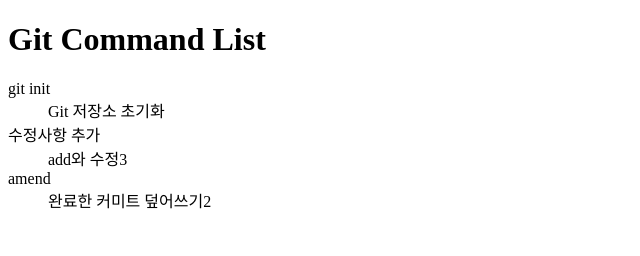
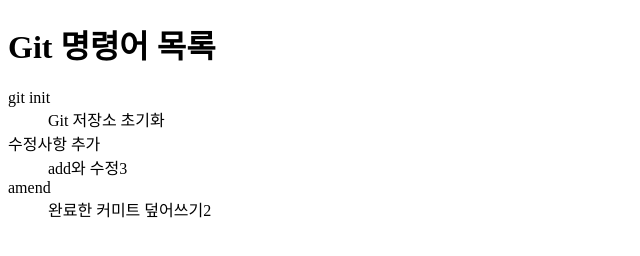
Before and after one commit to onggari/cli-git, a plain HTML site: page index.html in a window 1280 px wide. Shown: the whole page, without its empty margins (0-640 px from the left). Drawn offline with Linux system fonts and the light colour scheme.

Commit message:
sublime 표시 test

```diff
--- a/index.html
+++ b/index.html
@@ -5,7 +5,7 @@
 	<title>명령어 기반 인터페이스로 Git 사용하기</title>
 </head>
 <body>
-	<h1>Git Command List</h1>
+	<h1>Git 명령어 목록</h1>
 	<dl>
 		<dt>git init</dt>
 		<dd>Git 저장소 초기화</dd>
```
